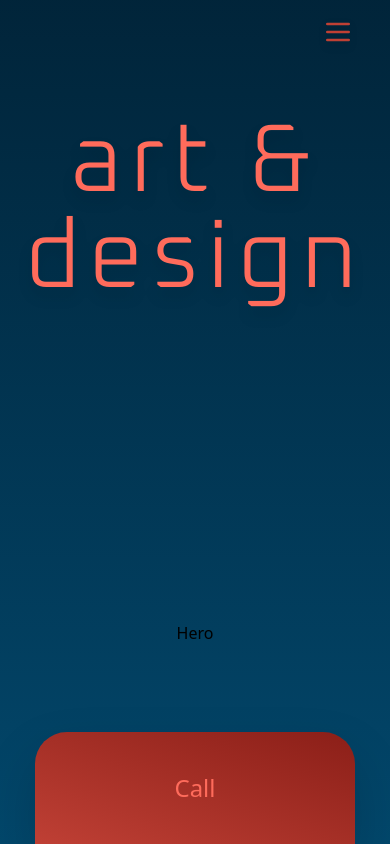
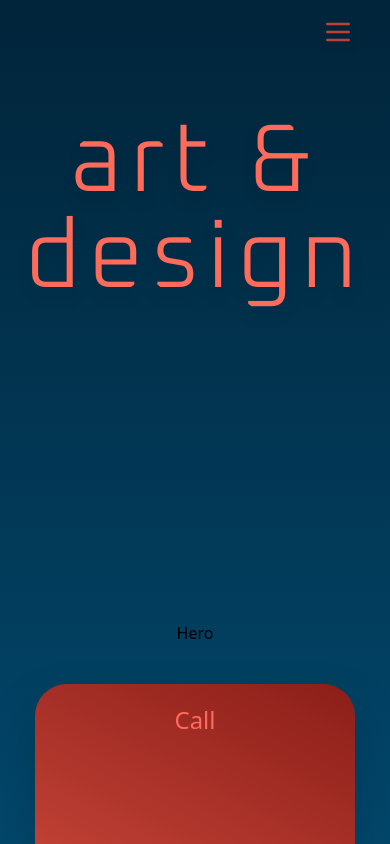
Before and after one commit to F00sh/Portfolio2, a Nuxt app: page / in a window 390 px wide. Built offline with nearby package versions, Linux system fonts and the light colour scheme; a web font is replaced by a local one.

Commit message:
footer visability

```diff
--- a/components/Footer.vue
+++ b/components/Footer.vue
@@ -5,10 +5,10 @@
         id="call"
         href="tel:00385955448400"
         class="absolute bottom-0 bg-gradient-to-tr from-my-orange-normal to-my-orange-dark
-               lg:h-40 h-28 lg:w-120 w-80 flex flex-col justify-center items-center
+               lg:h-40 h-40 lg:w-120 w-80 flex flex-col justify-start lg:justify-center items-center
                rounded-t-4xl drop-shadow-2xl hover:bg-my-orange-dark transition-colors duration-300"
       >
-        <h1 class="text-my-orange-light text-2xl">Call</h1>
+        <h1 class="text-my-orange-light text-2xl mt-5 lg:mt-0">Call</h1>
       </a>
     </div>
   </template>
```
